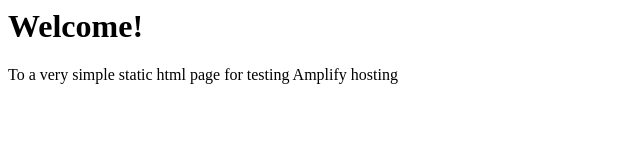
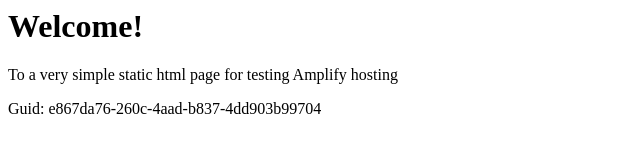
Before and after one commit to aws-aemilia-bah/Github-PR-Commit-Integration-Test-DoNotTouch-Gith-OKSLNVO2-v1-prod-me-south-1, a website: page src/index.html in a window 1280 px wide. Shown: the whole page, without its empty margins (0-640 px from the left). Drawn offline with Linux system fonts and the light colour scheme.

Commit message:
commit from integ tests

```diff
--- a/src/index.html
+++ b/src/index.html
@@ -1,3 +1,5 @@
+
+
 <html lang="en">
 
 <head>
@@ -10,6 +12,6 @@
 <body>
     <h1>Welcome!</h1>
     <p>To a very simple static html page for testing Amplify hosting</p>
-</body>
+    <p>Guid: e867da76-260c-4aad-b837-4dd903b99704</p></body>
 
 </html>
```
